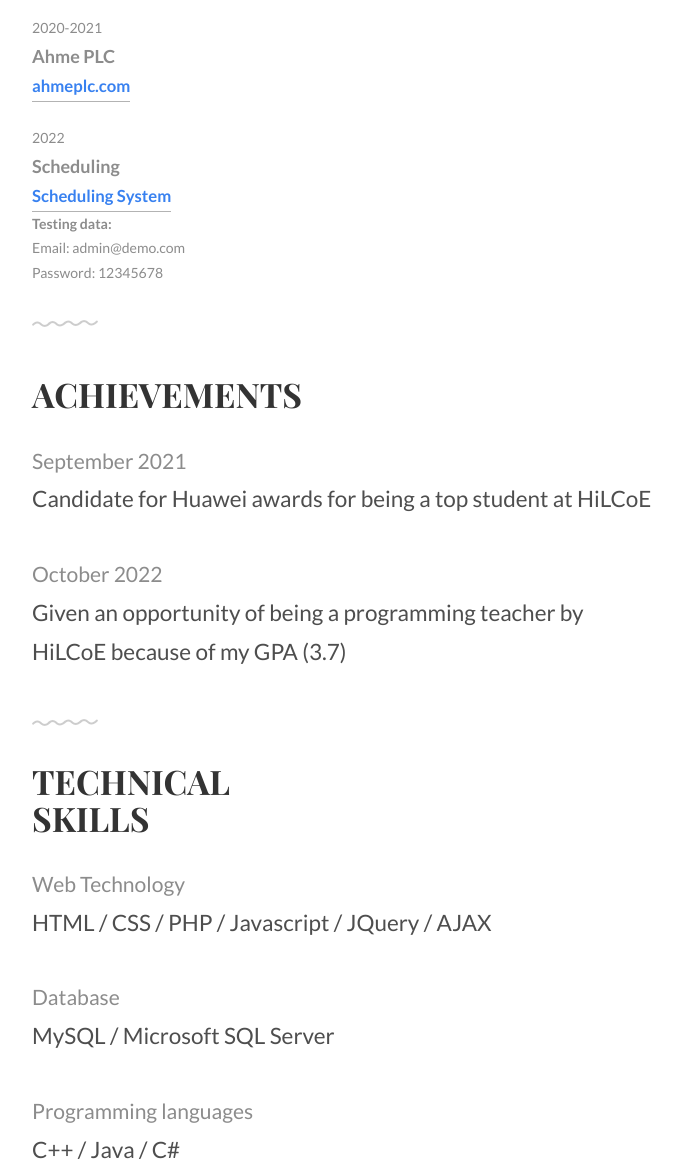
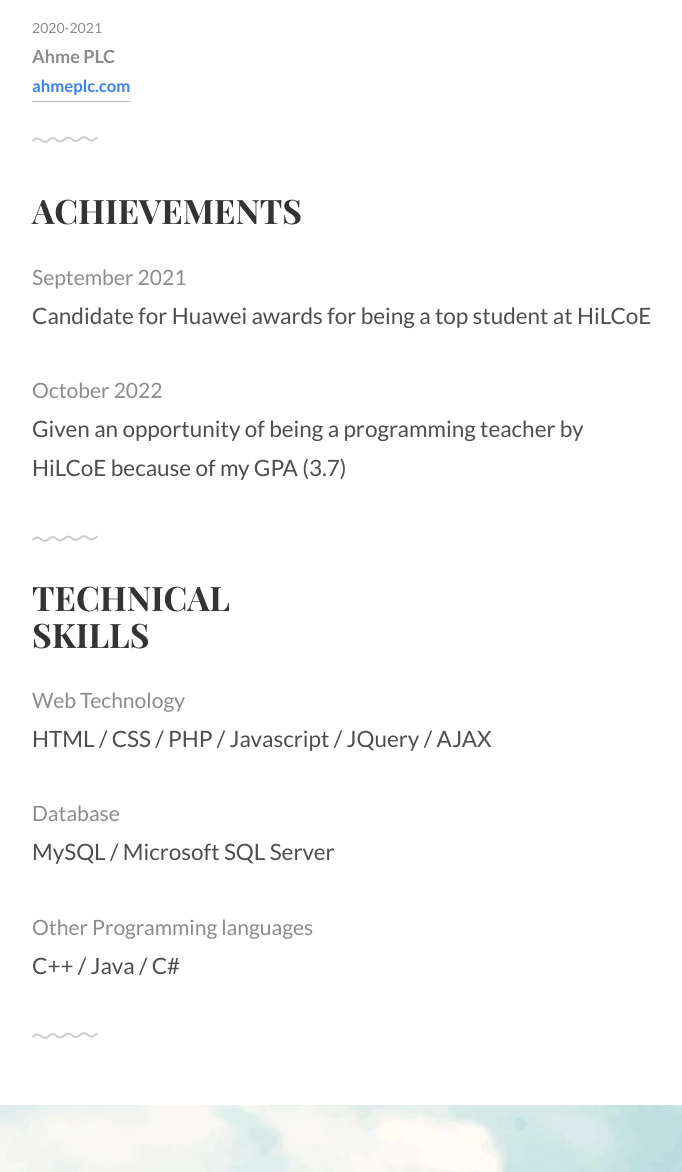
Before and after one commit to ammarjemal/ammarjemal.github.io, a plain HTML site: page Portfolio/index.html in a window 1280 px wide. Shown: the part 880-2052 px from the top of the page, without its empty margins (297-979 px from the left). Drawn offline with Linux system fonts and the light colour scheme.

Commit message:
Update index.html

```diff
--- a/Portfolio/index.html
+++ b/Portfolio/index.html
@@ -80,18 +80,6 @@
 				<li class="bold-text">Ahme PLC</li>
 				<li><a href="https://ahmeplc.com">ahmeplc.com</a></li>
 			</ul>
-			<ul class="work-list">
-				<li>2022</li>
-				<li class="bold-text">Scheduling</li>
-				<li><a href="https://automatic-class-scheduling.herokuapp.com/">Scheduling System</a></li>
-				<li><b>Testing data:</b><br>Email: admin@demo.com<br>
-					Password: 12345678</li>
-			</ul>
-			<!-- <ul class="work-list">
-				<li>2018-current</li>
-				<li class="bold-text">University projects</li>
-				<li>Built multiple projects</li>
-			</ul> -->
 		</div>
 	</div>
 
@@ -123,7 +111,7 @@
 				<li>MySQL / Microsoft SQL Server</li>
 			</ul>
 			<ul class="skill-list list-flat">
-				<li>Programming languages</li>
+				<li>Other Programming languages</li>
 				<li>C++ / Java / C#</li>
 			</ul>
 		</div>
```
